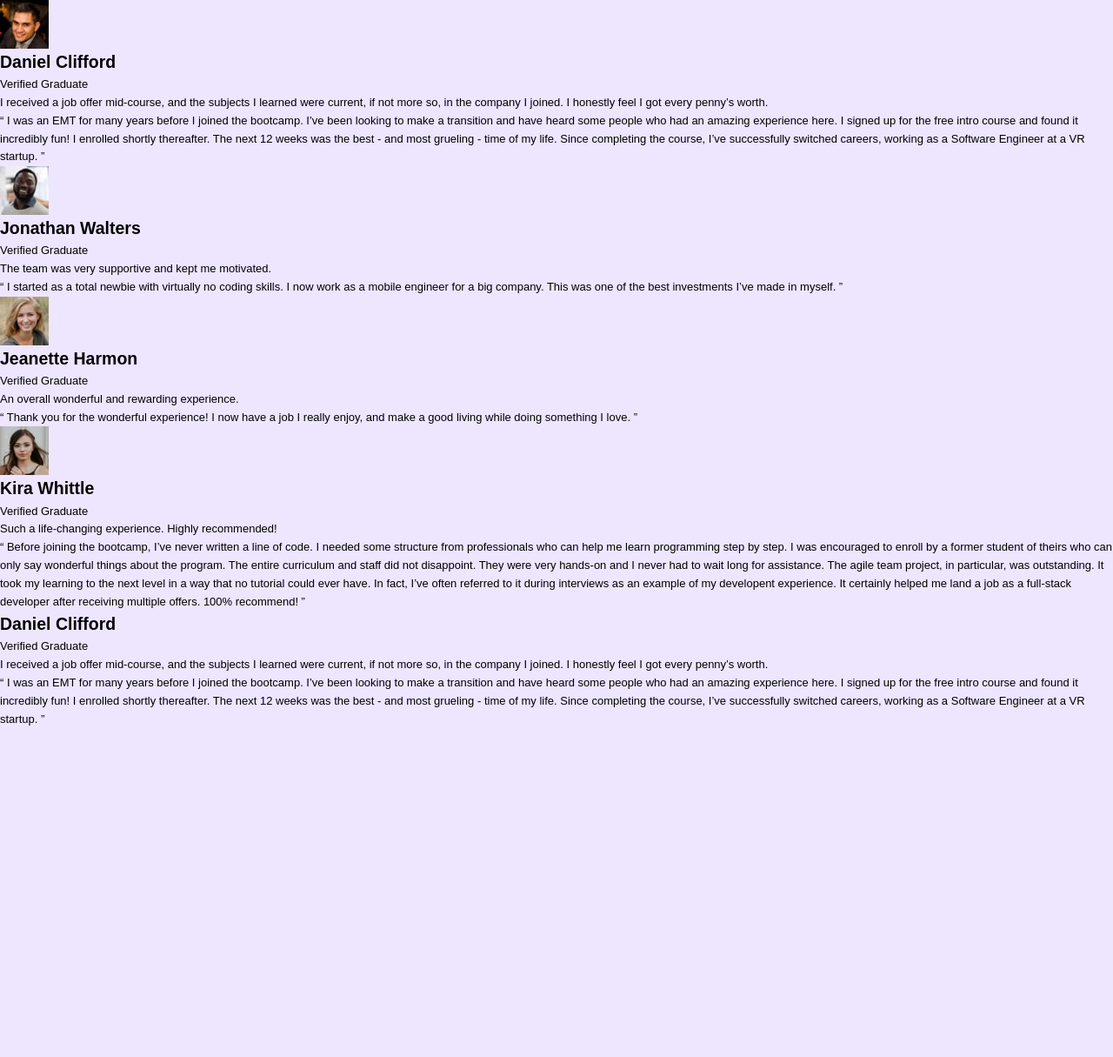
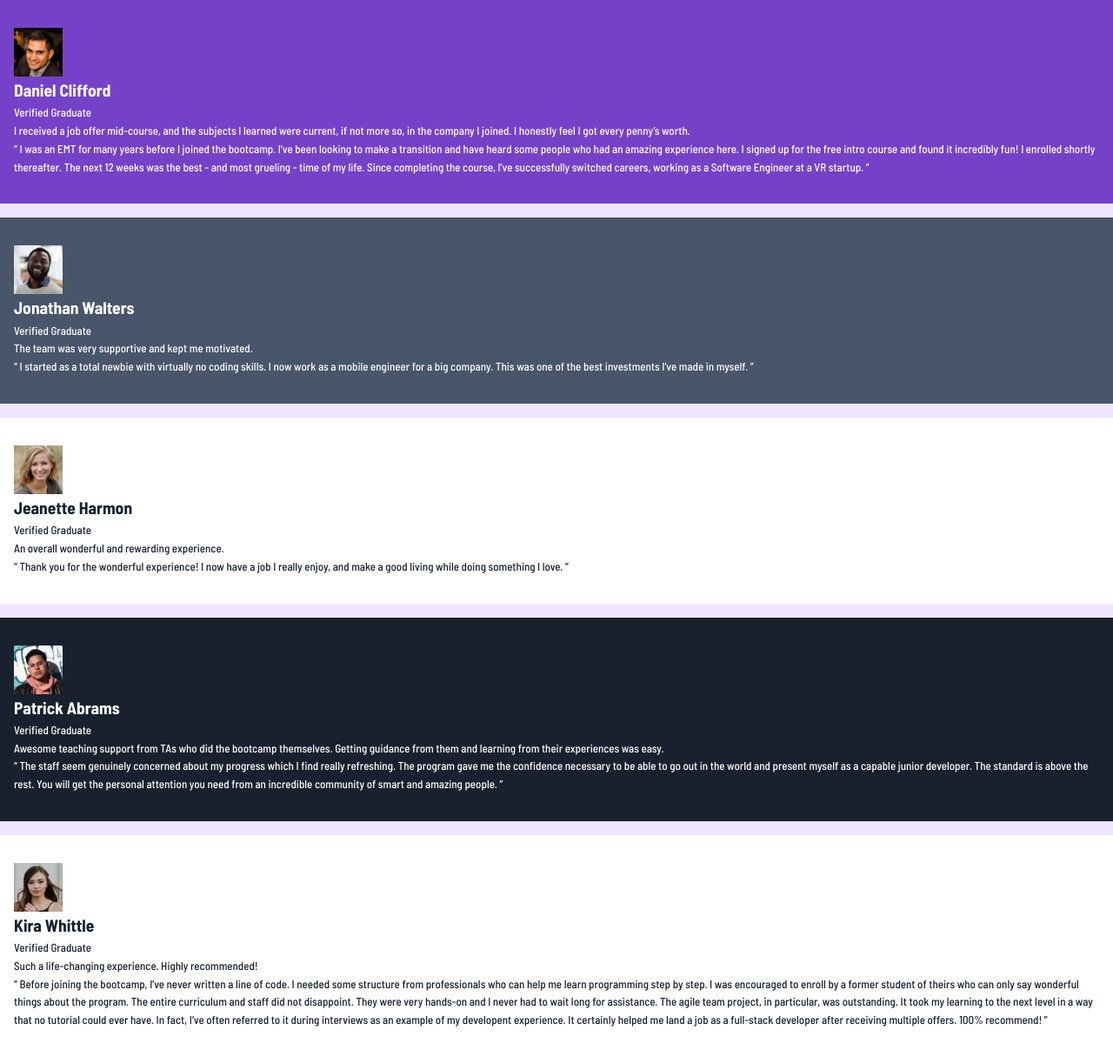
Before and after one commit to maomaoXD/testimonials-grid-section, a plain HTML site: page index.html in a window 1280 px wide. Shown: the whole page at 87% size. Before the commit the page ends 837 px from the top, so only its background shows below. Drawn offline with Linux system fonts and the light colour scheme.

Commit message:
update the grid and index.html

```diff
--- a/index.html
+++ b/index.html
@@ -14,7 +14,7 @@
 <body>
     <div class="testimonial-container">
       <div class="testimonial">
-        <div class="testimonial__card">
+        <div class="testimonial__card testimonial__card--purple">
           <div class="testimonial__info">
             <div class="testimonial__img">
               <img src="./images/image-daniel.jpg" alt="Daniel Clifford">
@@ -36,7 +36,7 @@
           </div>
         </div>
 
-        <div class="testimonial__card">
+        <div class="testimonial__card testimonial__card--grey">
           <div class="testimonial__info">
             <div class="testimonial__img">
               <img src="./images/image-jonathan.jpg" alt="Jonathan Walters">
@@ -58,7 +58,7 @@
         </div>
 
 
-        <div class="testimonial__card">
+        <div class="testimonial__card testimonial__card--white">
           <div class="testimonial__info">
             <div class="testimonial__img">
               <img src="./images/image-jeanette.jpg" alt="Jeanette Harmon">
@@ -79,7 +79,28 @@
           </div>
         </div>
 
-        <div class="testimonial__card">
+        <div class="testimonial__card testimonial__card--darkblue">
+          <div class="testimonial__info">
+            <div class="testimonial__img">
+              <img src="./images/image-patrick.jpg" alt="Patrick Abrams">
+            </div>
+            <div class="testimonial__name">
+              <h2 class="testimonial__name-title">Patrick Abrams</h2>
+              <p class="testimonial__name-role">Verified Graduate</p>
+            </div>
+          </div>
+
+          <div class="testimonial__text">
+            <p class="testimonial__text-headline">
+              Awesome teaching support from TAs who did the bootcamp themselves. Getting guidance from them and learning from their experiences was easy.
+            </p>
+            <p class="testimonial__text-context">
+              “ The staff seem genuinely concerned about my progress which I find really refreshing. The program gave me the confidence necessary to be able to go out in the world and present myself as a capable junior developer. The standard is above the rest. You will get the personal attention you need from an incredible community of smart and amazing people. ”
+            </p>
+          </div>
+        </div>
+
+        <div class="testimonial__card testimonial__card--white">
           <div class="testimonial__info">
             <div class="testimonial__img">
               <img src="./images/image-kira.jpg" alt="Kira Whittle">
@@ -103,28 +124,7 @@
         </div>
 
 
-        <div class="testimonial__card">
-          <div class="testimonial__info">
-            <div class="testimonial__img">
-              <!-- Image goes here -->
-            </div>
-            <div class="testimonial__name">
-              <h2 class="testimonial__name-title">Daniel Clifford</h2>
-              <p class="testimonial__name-role">Verified Graduate</p>
-            </div>
-          </div>
 
-          <div class="testimonial__text">
-            <p class="testimonial__text-headline">
-              I received a job offer mid-course, and the subjects I learned were current, if not more so, in the company I joined. I honestly feel I got every penny’s worth.
-            </p>
-            <p class="testimonial__text-context">
-              “ I was an EMT for many years before I joined the bootcamp. I’ve been looking to make a transition and have heard some people who had an amazing experience here. I signed up for the free intro course and found it incredibly fun! I enrolled shortly thereafter.
-              The next 12 weeks was the best - and most grueling - time of my life. Since completing
-              the course, I’ve successfully switched careers, working as a Software Engineer at a VR startup. ”
-            </p>
-          </div>
-        </div>
 
       </div>
     </div>
--- a/scss/base/_base.scss
+++ b/scss/base/_base.scss
@@ -12,6 +12,6 @@ body {
 }
 
 a:focus-visible, button:focus-visible {
-    outline: 2px solid v.$primary-blue;
+    outline: 2px solid v.$purple-500;
     outline-offset: 2px;
 }
--- a/scss/components/_testimonial.scss
+++ b/scss/components/_testimonial.scss
@@ -1,3 +1,29 @@
 @use '../abstract/functions' as f;
 @use '../abstract/variables' as v;
 @use '../abstract/mixins' as m;
+
+// Testimonial component styles
+
+.testimonial__card {
+    padding: f.rem(32) f.rem(16);
+}
+
+.testimonial__card--purple {
+    background-color: v.$purple-500;
+    color: v.$white;
+}
+
+.testimonial__card--grey {
+    background-color: v.$grey-500;
+    color: v.$white;
+}
+
+.testimonial__card--white {
+    background-color: v.$white;
+    color: v.$dark-blue;
+}
+
+.testimonial__card--darkblue {
+    background-color: v.$dark-blue;
+    color: v.$white;
+}
--- a/scss/layout/_grid.scss
+++ b/scss/layout/_grid.scss
@@ -1,3 +1,10 @@
 @use '../abstract/functions' as f;
 @use '../abstract/variables' as v;
 @use '../abstract/mixins' as m;
+
+// Mobile-first grid system
+.testimonial {
+    display: grid;
+    grid-template-columns: repeat(1, 1fr);
+    gap: f.rem(16);
+}
```
Also changed, not shown: dist/main.css, 1 other file.
